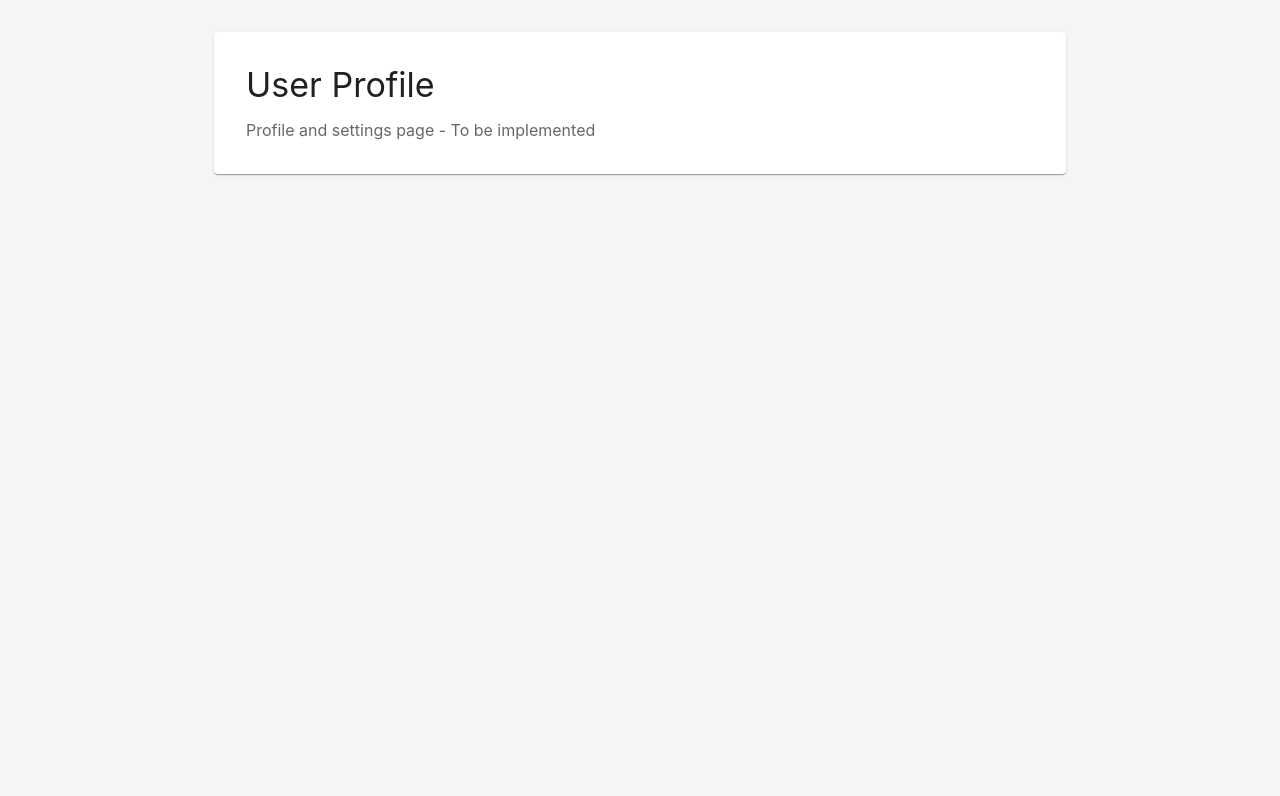
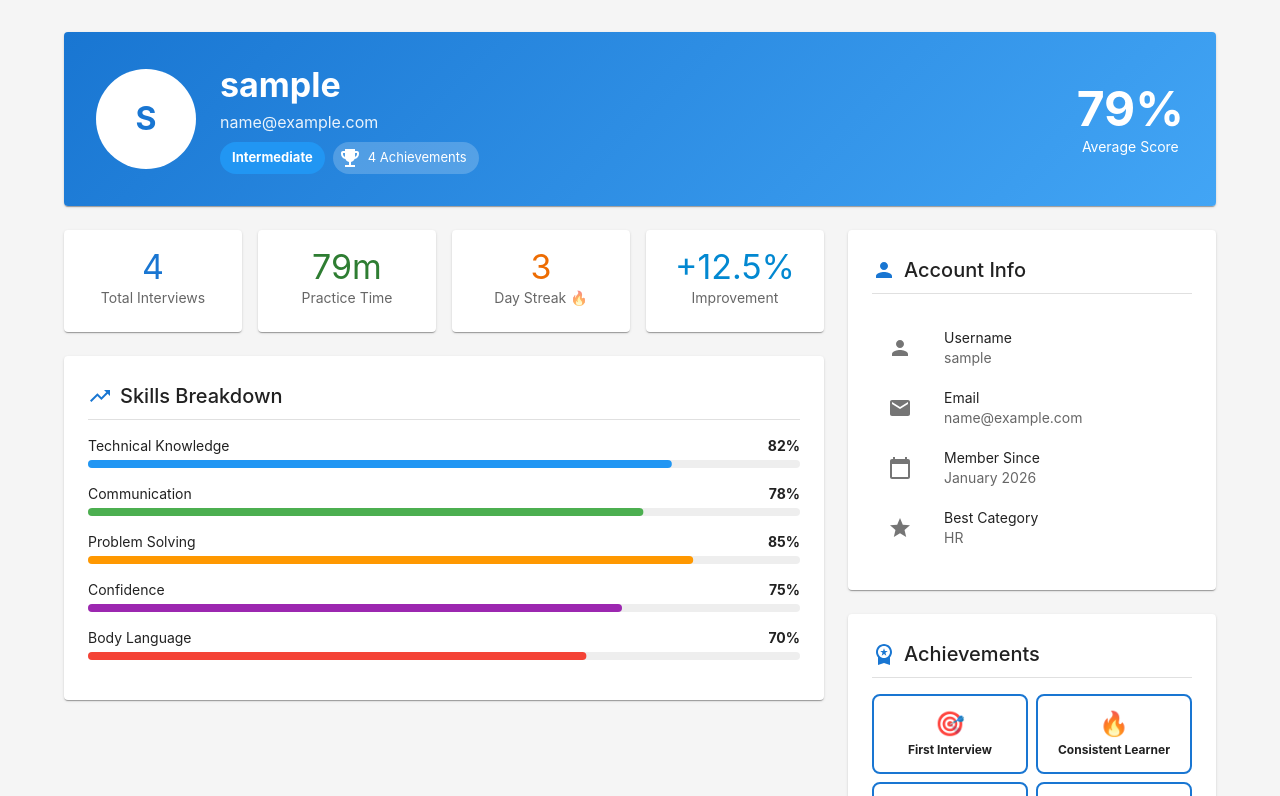
Before and after one commit to farhaanmohmmed1/ai-mock-interview-platform, a React (Vite) app in the folder frontend/: page /profile in a window 1280 px wide. Shown: the top 796 px of the page. Built offline with nearby package versions, Linux system fonts and the light colour scheme; sample sign-in values are in the browser's storage.

Commit message:
Complete Profile page with stats, skills breakdown, and achievements

```diff
--- a/frontend/src/pages/Profile.jsx
+++ b/frontend/src/pages/Profile.jsx
@@ -1,17 +1,261 @@
-import React from 'react';
-import { Container, Typography, Paper } from '@mui/material';
+import React, { useState, useEffect } from 'react';
+import {
+  Container,
+  Typography,
+  Paper,
+  Box,
+  Grid,
+  Avatar,
+  Divider,
+  Card,
+  CardContent,
+  LinearProgress,
+  Chip,
+  List,
+  ListItem,
+  ListItemIcon,
+  ListItemText,
+} from '@mui/material';
+import {
+  Person as PersonIcon,
+  Email as EmailIcon,
+  CalendarToday as CalendarIcon,
+  EmojiEvents as TrophyIcon,
+  TrendingUp as TrendingUpIcon,
+  AccessTime as TimeIcon,
+  Star as StarIcon,
+  WorkspacePremium as BadgeIcon,
+} from '@mui/icons-material';
+import { useAuth } from '../App';
 
 const Profile = () => {
+  const { user } = useAuth();
+  const [stats, setStats] = useState({
+    totalInterviews: 4,
+    averageScore: 79,
+    totalPracticeTime: 79,
+    bestCategory: 'HR',
+    improvementRate: 12.5,
+    currentStreak: 3,
+    longestStreak: 7,
+    rank: 'Intermediate',
+  });
+
+  // Achievement badges
+  const achievements = [
+    { name: 'First Interview', description: 'Completed your first mock interview', earned: true, icon: '🎯' },
+    { name: 'Consistent Learner', description: 'Practiced 3 days in a row', earned: true, icon: '🔥' },
+    { name: 'High Scorer', description: 'Scored above 85% in an interview', earned: true, icon: '⭐' },
+    { name: 'Quick Learner', description: 'Improved score by 10% in a week', earned: true, icon: '📈' },
+    { name: 'Interview Master', description: 'Complete 10 interviews', earned: false, icon: '👑' },
+    { name: 'Perfect Score', description: 'Score 100% in any category', earned: false, icon: '💯' },
+  ];
+
+  // Skill breakdown
+  const skills = [
+    { name: 'Technical Knowledge', score: 82, color: '#2196f3' },
+    { name: 'Communication', score: 78, color: '#4caf50' },
+    { name: 'Problem Solving', score: 85, color: '#ff9800' },
+    { name: 'Confidence', score: 75, color: '#9c27b0' },
+    { name: 'Body Language', score: 70, color: '#f44336' },
+  ];
+
+  const getInitials = (name) => {
+    if (!name) return 'U';
+    return name.split(' ').map(n => n[0]).join('').toUpperCase().slice(0, 2);
+  };
+
+  const getRankColor = (rank) => {
+    switch (rank) {
+      case 'Beginner': return '#9e9e9e';
+      case 'Intermediate': return '#2196f3';
+      case 'Advanced': return '#ff9800';
+      case 'Expert': return '#4caf50';
+      case 'Master': return '#9c27b0';
+      default: return '#2196f3';
+    }
+  };
+
   return (
-    <Container maxWidth="md" sx={{ mt: 4 }}>
-      <Paper sx={{ p: 4 }}>
-        <Typography variant="h4" gutterBottom>
-          User Profile
-        </Typography>
-        <Typography variant="body1" color="text.secondary">
-          Profile and settings page - To be implemented
-        </Typography>
+    <Container maxWidth="lg" sx={{ mt: 4, mb: 4 }}>
+      {/* Profile Header */}
+      <Paper sx={{ p: 4, mb: 3, background: 'linear-gradient(135deg, #1976d2 0%, #42a5f5 100%)' }}>
+        <Grid container spacing={3} alignItems="center">
+          <Grid item>
+            <Avatar
+              sx={{
+                width: 100,
+                height: 100,
+                bgcolor: '#fff',
+                color: '#1976d2',
+                fontSize: '2rem',
+                fontWeight: 'bold',
+              }}
+            >
+              {getInitials(user?.full_name || user?.username)}
+            </Avatar>
+          </Grid>
+          <Grid item xs>
+            <Typography variant="h4" sx={{ color: '#fff', fontWeight: 'bold' }}>
+              {user?.full_name || user?.username || 'Demo User'}
+            </Typography>
+            <Typography variant="body1" sx={{ color: 'rgba(255,255,255,0.9)', mt: 0.5 }}>
+              {user?.email || 'demo@example.com'}
+            </Typography>
+            <Box sx={{ mt: 1, display: 'flex', gap: 1 }}>
+              <Chip
+                label={stats.rank}
+                sx={{
+                  bgcolor: getRankColor(stats.rank),
+                  color: '#fff',
+                  fontWeight: 'bold',
+                }}
+              />
+              <Chip
+                icon={<TrophyIcon sx={{ color: '#fff !important' }} />}
+                label={`${achievements.filter(a => a.earned).length} Achievements`}
+                sx={{ bgcolor: 'rgba(255,255,255,0.2)', color: '#fff' }}
+              />
+            </Box>
+          </Grid>
+          <Grid item>
+            <Box sx={{ textAlign: 'center', color: '#fff' }}>
+              <Typography variant="h3" sx={{ fontWeight: 'bold' }}>
+                {stats.averageScore}%
+              </Typography>
+              <Typography variant="body2">Average Score</Typography>
+            </Box>
+          </Grid>
+        </Grid>
       </Paper>
+
+      <Grid container spacing={3}>
+        {/* Stats Cards */}
+        <Grid item xs={12} md={8}>
+          <Grid container spacing={2}>
+            <Grid item xs={6} sm={3}>
+              <Card>
+                <CardContent sx={{ textAlign: 'center' }}>
+                  <Typography variant="h4" color="primary">{stats.totalInterviews}</Typography>
+                  <Typography variant="body2" color="text.secondary">Total Interviews</Typography>
+                </CardContent>
+              </Card>
+            </Grid>
+            <Grid item xs={6} sm={3}>
+              <Card>
+                <CardContent sx={{ textAlign: 'center' }}>
+                  <Typography variant="h4" color="success.main">{stats.totalPracticeTime}m</Typography>
+                  <Typography variant="body2" color="text.secondary">Practice Time</Typography>
+                </CardContent>
+              </Card>
+            </Grid>
+            <Grid item xs={6} sm={3}>
+              <Card>
+                <CardContent sx={{ textAlign: 'center' }}>
+                  <Typography variant="h4" color="warning.main">{stats.currentStreak}</Typography>
+                  <Typography variant="body2" color="text.secondary">Day Streak 🔥</Typography>
+                </CardContent>
+              </Card>
+            </Grid>
+            <Grid item xs={6} sm={3}>
+              <Card>
+                <CardContent sx={{ textAlign: 'center' }}>
+                  <Typography variant="h4" color="info.main">+{stats.improvementRate}%</Typography>
+                  <Typography variant="body2" color="text.secondary">Improvement</Typography>
+                </CardContent>
+              </Card>
+            </Grid>
+          </Grid>
+
+          {/* Skills Breakdown */}
+          <Paper sx={{ p: 3, mt: 3 }}>
+            <Typography variant="h6" gutterBottom sx={{ display: 'flex', alignItems: 'center', gap: 1 }}>
+              <TrendingUpIcon color="primary" /> Skills Breakdown
+            </Typography>
+            <Divider sx={{ mb: 2 }} />
+            {skills.map((skill) => (
+              <Box key={skill.name} sx={{ mb: 2 }}>
+                <Box sx={{ display: 'flex', justifyContent: 'space-between', mb: 0.5 }}>
+                  <Typography variant="body2">{skill.name}</Typography>
+                  <Typography variant="body2" fontWeight="bold">{skill.score}%</Typography>
+                </Box>
+                <LinearProgress
+                  variant="determinate"
+                  value={skill.score}
+                  sx={{
+                    height: 8,
+                    borderRadius: 4,
+                    bgcolor: 'grey.200',
+                    '& .MuiLinearProgress-bar': {
+                      bgcolor: skill.color,
+                      borderRadius: 4,
+                    },
+                  }}
+                />
+              </Box>
+            ))}
+          </Paper>
+        </Grid>
+
+        {/* Right Sidebar */}
+        <Grid item xs={12} md={4}>
+          {/* Account Info */}
+          <Paper sx={{ p: 3, mb: 3 }}>
+            <Typography variant="h6" gutterBottom sx={{ display: 'flex', alignItems: 'center', gap: 1 }}>
+              <PersonIcon color="primary" /> Account Info
+            </Typography>
+            <Divider sx={{ mb: 2 }} />
+            <List dense>
+              <ListItem>
+                <ListItemIcon><PersonIcon /></ListItemIcon>
+                <ListItemText primary="Username" secondary={user?.username || 'demo_user'} />
+              </ListItem>
+              <ListItem>
+                <ListItemIcon><EmailIcon /></ListItemIcon>
+                <ListItemText primary="Email" secondary={user?.email || 'demo@example.com'} />
+              </ListItem>
+              <ListItem>
+                <ListItemIcon><CalendarIcon /></ListItemIcon>
+                <ListItemText primary="Member Since" secondary="January 2026" />
+              </ListItem>
+              <ListItem>
+                <ListItemIcon><StarIcon /></ListItemIcon>
+                <ListItemText primary="Best Category" secondary={stats.bestCategory} />
+              </ListItem>
+            </List>
+          </Paper>
+
+          {/* Achievements */}
+          <Paper sx={{ p: 3 }}>
+            <Typography variant="h6" gutterBottom sx={{ display: 'flex', alignItems: 'center', gap: 1 }}>
+              <BadgeIcon color="primary" /> Achievements
+            </Typography>
+            <Divider sx={{ mb: 2 }} />
+            <Grid container spacing={1}>
+              {achievements.map((achievement) => (
+                <Grid item xs={6} key={achievement.name}>
+                  <Box
+                    sx={{
+                      p: 1.5,
+                      textAlign: 'center',
+                      borderRadius: 2,
+                      bgcolor: achievement.earned ? 'primary.50' : 'grey.100',
+                      opacity: achievement.earned ? 1 : 0.5,
+                      border: achievement.earned ? '2px solid' : '2px dashed',
+                      borderColor: achievement.earned ? 'primary.main' : 'grey.300',
+                    }}
+                  >
+                    <Typography variant="h5">{achievement.icon}</Typography>
+                    <Typography variant="caption" sx={{ fontWeight: 'bold', display: 'block' }}>
+                      {achievement.name}
+                    </Typography>
+                  </Box>
+                </Grid>
+              ))}
+            </Grid>
+          </Paper>
+        </Grid>
+      </Grid>
     </Container>
   );
 };
```
